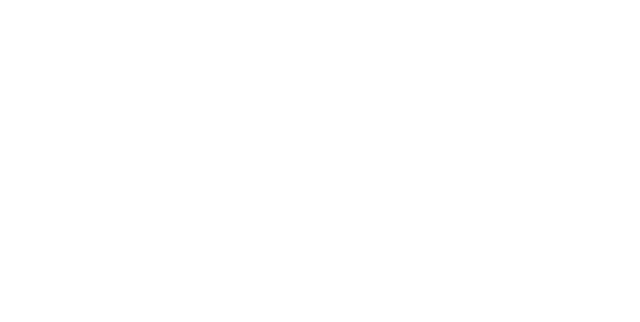
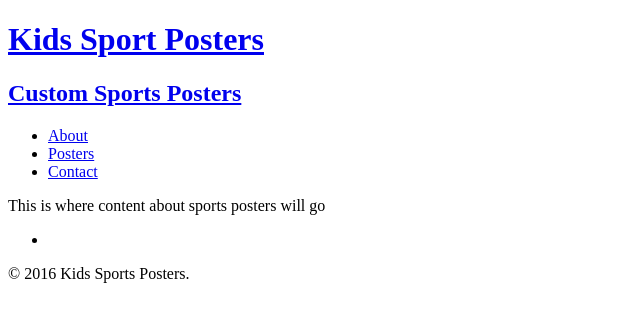
Before and after one commit to lucysar/Project_Website, a plain HTML site: page index.html in a window 1280 px wide. Shown: the whole page, without its empty margins (0-640 px from the left). Drawn offline with Linux system fonts and the light colour scheme.

Commit message:
index.html

```diff
--- a/index.html
+++ b/index.html
@@ -1,10 +1,33 @@
 <!DOCTYPE html>
-<html lang="en">
-<head>
-  <meta charset="UTF-8">
-  <title>Ron Fadel Attorney at Law</title>
-</head>
-<body>
-
-</body>
+<html>
+  <head>
+    <meta charset="utf-8">
+    <title>Kids Sport Posters|Custom Sports Posters</title>
+  </head>
+  <body>
+    <header>
+      <a href="index.html">
+        <h1>Kids Sport Posters</h1>
+        <h2>Custom Sports Posters</h2>
+      </a>
+      <nav>
+        <ul>
+          <li><a href="about.html">About</a></li>
+          <li><a href="posters.html">Posters</a></li>
+          <li><a href="contact.html">Contact</a></li>
+        </ul>
+      </nav>
+    </header>
+    <section>
+      <p>This is where content about sports posters will go</p>
+      <ul>
+        <li>
+          <img src="" alt="" />
+        </li>
+      </ul>
+    </section>
+    <footer>
+      <p>&copy; 2016 Kids Sports Posters.</p>
+    </footer>
+  </body>
 </html>
```
Also changed, not shown: 2 other files.
